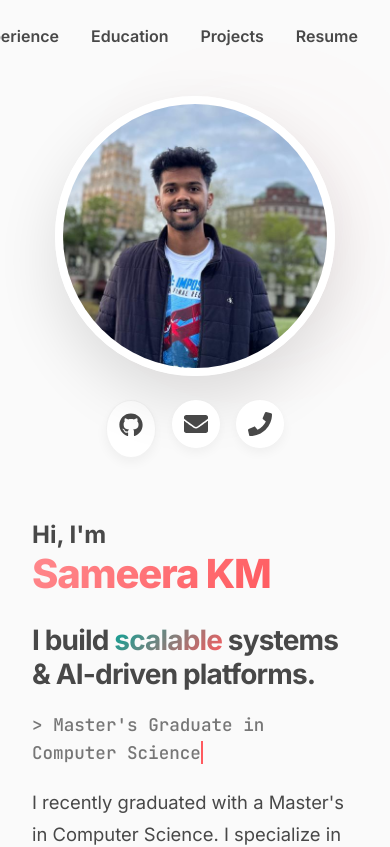
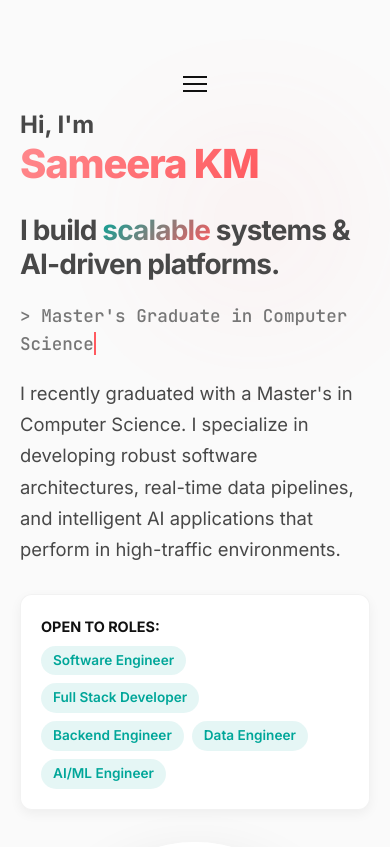
Before and after one commit to Sameerakm1925/Portfolio, a React (Vite) app: page / in a window 390 px wide. Shown: the top 847 px of the page. Built offline with nearby package versions, Linux system fonts and the light colour scheme.

Commit message:
Add full responsive design — mobile hamburger menu, tablet/mobile media queries

```diff
--- a/src/components/Navbar.jsx
+++ b/src/components/Navbar.jsx
@@ -2,34 +2,90 @@ import React, { useState, useEffect } from 'react';
 
 const Navbar = () => {
   const [scrolled, setScrolled] = useState(false);
+  const [menuOpen, setMenuOpen] = useState(false);
 
   useEffect(() => {
     const handleScroll = () => {
       setScrolled(window.scrollY > 20);
+      setMenuOpen(false);
     };
     window.addEventListener('scroll', handleScroll);
     return () => window.removeEventListener('scroll', handleScroll);
   }, []);
+
+  const navLinks = [
+    { href: '#experience', label: 'Experience' },
+    { href: '#education', label: 'Education' },
+    { href: '#projects', label: 'Projects' },
+    { href: '#resume', label: 'Resume' },
+  ];
 
   return (
     <header style={{
       position: 'fixed',
       top: 0, left: 0, right: 0,
       zIndex: 100,
-      padding: scrolled ? '1rem 0' : '1.5rem 0',
+      padding: scrolled ? '0.75rem 0' : '1.25rem 0',
       transition: 'all var(--transition-smooth)',
-      background: scrolled ? 'var(--bg-glass)' : 'transparent',
-      backdropFilter: scrolled ? 'blur(12px)' : 'none',
-      borderBottom: scrolled ? '1px solid rgba(0,0,0,0.05)' : 'none'
+      background: scrolled || menuOpen ? 'var(--bg-glass)' : 'transparent',
+      backdropFilter: scrolled || menuOpen ? 'blur(12px)' : 'none',
+      borderBottom: scrolled || menuOpen ? '1px solid rgba(0,0,0,0.05)' : 'none'
     }}>
-      <div className="container" style={{ display: 'flex', justifyContent: 'flex-end', alignItems: 'center' }}>
-        <nav style={{ display: 'flex', gap: '2rem', alignItems: 'center' }}>
-          <a href="#experience" style={{ fontSize: '1rem', fontWeight: 600, color: 'var(--text-secondary)', transition: 'color 0.2s' }} onMouseOver={e => e.target.style.color = 'var(--accent-primary)'} onMouseOut={e => e.target.style.color = 'var(--text-secondary)'}>Experience</a>
-          <a href="#education" style={{ fontSize: '1rem', fontWeight: 600, color: 'var(--text-secondary)', transition: 'color 0.2s' }} onMouseOver={e => e.target.style.color = 'var(--accent-primary)'} onMouseOut={e => e.target.style.color = 'var(--text-secondary)'}>Education</a>
-          <a href="#projects" style={{ fontSize: '1rem', fontWeight: 600, color: 'var(--text-secondary)', transition: 'color 0.2s' }} onMouseOver={e => e.target.style.color = 'var(--accent-primary)'} onMouseOut={e => e.target.style.color = 'var(--text-secondary)'}>Projects</a>
-          <a href="#resume" style={{ fontSize: '1rem', fontWeight: 600, color: 'var(--text-secondary)', transition: 'color 0.2s' }} onMouseOver={e => e.target.style.color = 'var(--accent-primary)'} onMouseOut={e => e.target.style.color = 'var(--text-secondary)'}>Resume</a>
+      <div className="container" style={{ display: 'flex', justifyContent: 'space-between', alignItems: 'center' }}>
+        {/* Empty div for spacing balance */}
+        <div />
+
+        {/* Desktop Nav */}
+        <nav className="desktop-nav" style={{ display: 'flex', gap: '2rem', alignItems: 'center' }}>
+          {navLinks.map(link => (
+            <a key={link.href} href={link.href} style={{ fontSize: '1rem', fontWeight: 600, color: 'var(--text-secondary)', transition: 'color 0.2s' }}
+              onMouseOver={e => e.target.style.color = 'var(--accent-primary)'}
+              onMouseOut={e => e.target.style.color = 'var(--text-secondary)'}>
+              {link.label}
+            </a>
+          ))}
         </nav>
+
+        {/* Hamburger for mobile */}
+        <button
+          className="hamburger"
+          onClick={() => setMenuOpen(!menuOpen)}
+          aria-label="Toggle menu"
+          style={{
+            display: 'none',
+            background: 'none',
+            border: 'none',
+            cursor: 'pointer',
+            padding: '0.5rem',
+            flexDirection: 'column',
+            gap: '5px',
+          }}>
+          <span style={{ display: 'block', width: '24px', height: '2px', background: 'var(--text-primary)', transition: 'all 0.3s', transform: menuOpen ? 'rotate(45deg) translate(5px, 5px)' : 'none' }}></span>
+          <span style={{ display: 'block', width: '24px', height: '2px', background: 'var(--text-primary)', transition: 'all 0.3s', opacity: menuOpen ? 0 : 1 }}></span>
+          <span style={{ display: 'block', width: '24px', height: '2px', background: 'var(--text-primary)', transition: 'all 0.3s', transform: menuOpen ? 'rotate(-45deg) translate(5px, -5px)' : 'none' }}></span>
+        </button>
       </div>
+
+      {/* Mobile Menu Dropdown */}
+      {menuOpen && (
+        <div className="mobile-menu" style={{
+          display: 'flex',
+          flexDirection: 'column',
+          padding: '1rem 2rem 1.5rem',
+          gap: '1.25rem',
+          borderTop: '1px solid rgba(0,0,0,0.05)'
+        }}>
+          {navLinks.map(link => (
+            <a key={link.href} href={link.href}
+              onClick={() => setMenuOpen(false)}
+              style={{ fontSize: '1.1rem', fontWeight: 600, color: 'var(--text-secondary)', transition: 'color 0.2s' }}
+              onMouseOver={e => e.target.style.color = 'var(--accent-primary)'}
+              onMouseOut={e => e.target.style.color = 'var(--text-secondary)'}>
+              {link.label}
+            </a>
+          ))}
+        </div>
+      )}
     </header>
   );
 };
--- a/src/index.css
+++ b/src/index.css
@@ -181,3 +181,93 @@ a {
 .magic-tap:active::after {
   animation: tapPulse 0.6s ease-out;
 }
+
+/* ===================== RESPONSIVE ===================== */
+
+/* Hamburger: hidden on desktop, shown on mobile */
+.hamburger { display: none !important; }
+.mobile-menu { display: none !important; }
+
+@media (max-width: 768px) {
+  .container {
+    padding: 0 1.25rem;
+  }
+
+  /* Navbar */
+  .desktop-nav { display: none !important; }
+  .hamburger { display: flex !important; }
+  .mobile-menu { display: flex !important; }
+
+  /* Hero section */
+  section > .container,
+  .container[style] {
+    flex-direction: column !important;
+    gap: 2rem !important;
+    padding-top: 1rem !important;
+  }
+
+  /* Photo in hero */
+  .hero-photo {
+    width: clamp(200px, 60vw, 280px) !important;
+  }
+
+  /* Section headings */
+  h2 {
+    font-size: 1.75rem !important;
+  }
+
+  /* Experience / Education cards */
+  .glass-panel {
+    padding: 1.5rem !important;
+  }
+
+  /* Projects: disable sticky stacking on mobile */
+  .proj-card {
+    position: relative !important;
+    top: auto !important;
+    margin-bottom: 1.5rem !important;
+  }
+
+  /* Resume iframe height */
+  iframe {
+    height: 60vh !important;
+  }
+
+  /* Skills marquee slower on mobile */
+  .marquee-content {
+    gap: 2.5rem;
+    animation-duration: 18s;
+  }
+
+  /* Open to roles tags wrap nicely */
+  .roles-container {
+    flex-wrap: wrap;
+  }
+
+  /* Footer */
+  footer {
+    padding: 2rem 1rem !important;
+    font-size: 0.8rem !important;
+  }
+}
+
+@media (min-width: 769px) and (max-width: 1024px) {
+  .container {
+    padding: 0 1.5rem;
+  }
+
+  /* Reduce hero font a touch on tablet */
+  h1 {
+    font-size: clamp(2rem, 4vw, 3rem) !important;
+  }
+
+  /* Experience / Education cards */
+  .glass-panel {
+    padding: 2rem !important;
+  }
+
+  /* Projects: reduce stacking offset on tablet */
+  .proj-card {
+    margin-bottom: 3rem !important;
+  }
+}
```
